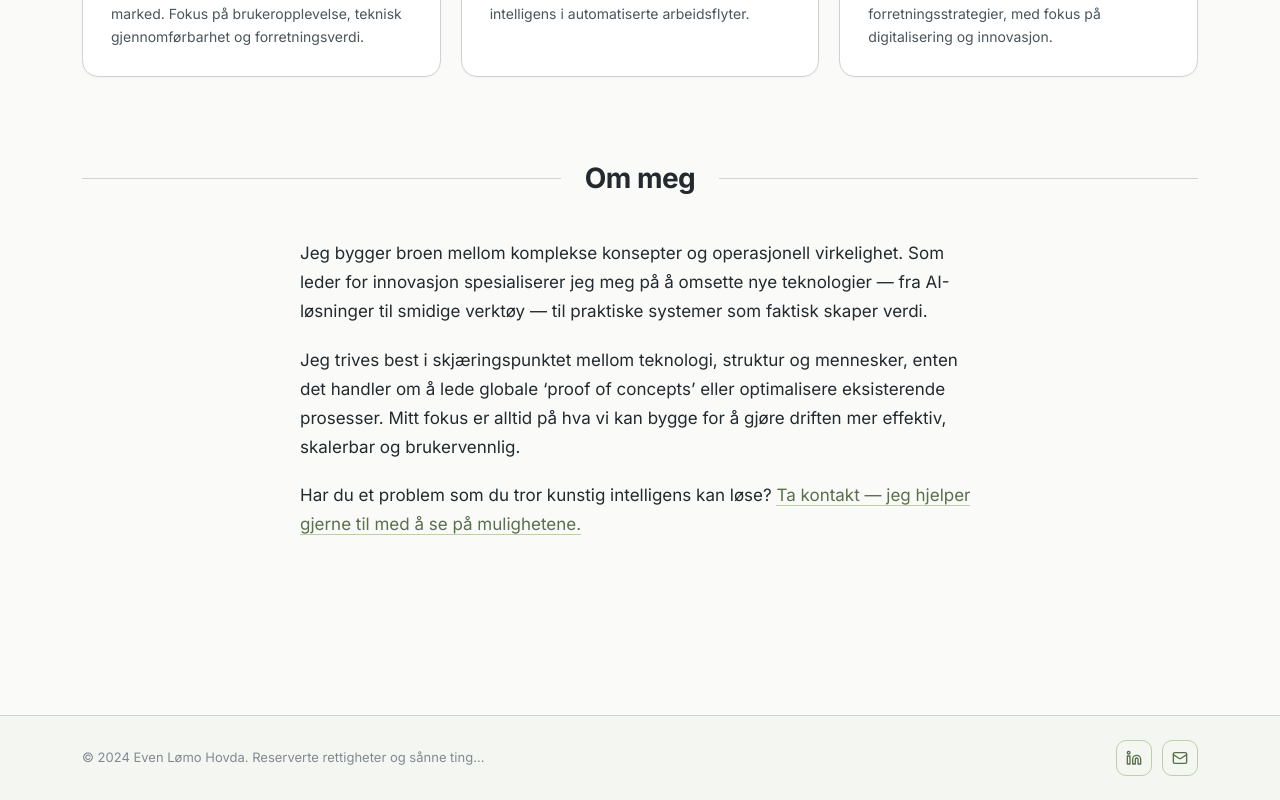
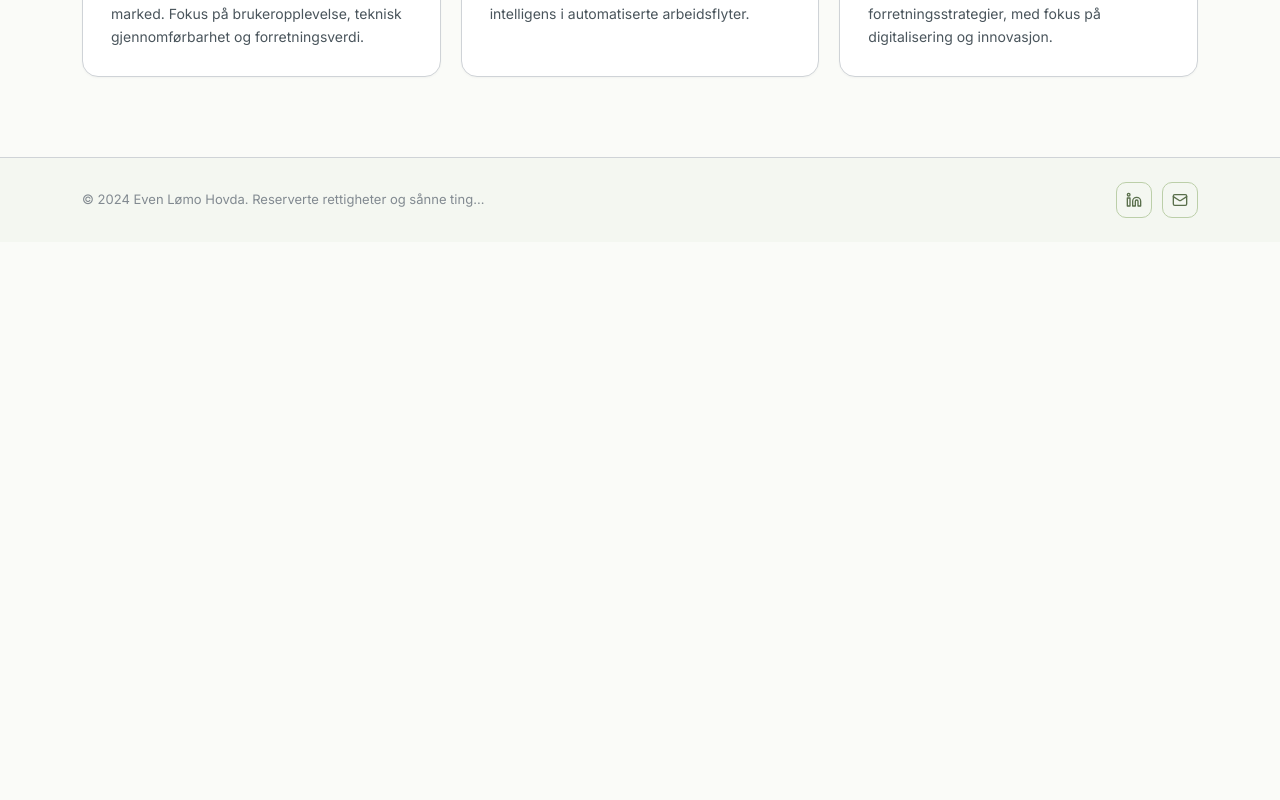
Before and after one commit to evenlhovda/my_portfolio, a Next.js app: page / in a window 1280 px wide. Shown: the part 797-1597 px from the top of the page. After the commit the page ends 1039 px from the top, so only its background shows below. Built offline with nearby package versions, Linux system fonts and the light colour scheme.

Commit message:
Oppdatert portfolio: ny VM Predictions-beskrivelse (engelsk/private league), fjernet Om meg-seksjon og nav-link

```diff
--- a/app/page.tsx
+++ b/app/page.tsx
@@ -108,34 +108,7 @@ export default function HomePage() {
           </div>
         </section>
 
-        {/* Om meg */}
-        <section id="about" className="mt-20 scroll-mt-24 pb-24">
-          <Divider>Om meg</Divider>
-          <div className="mx-auto mt-10 max-w-[680px]">
-            <p className="mb-5 text-[17px] leading-[1.7] text-fg-1">
-              Jeg bygger broen mellom komplekse konsepter og operasjonell
-              virkelighet. Som leder for innovasjon spesialiserer jeg meg på
-              å omsette nye teknologier — fra AI-løsninger til smidige verktøy —
-              til praktiske systemer som faktisk skaper verdi.
-            </p>
-            <p className="mb-5 text-[17px] leading-[1.7] text-fg-1">
-              Jeg trives best i skjæringspunktet mellom teknologi, struktur og
-              mennesker, enten det handler om å lede globale &lsquo;proof of
-              concepts&rsquo; eller optimalisere eksisterende prosesser. Mitt
-              fokus er alltid på hva vi kan bygge for å gjøre driften mer
-              effektiv, skalerbar og brukervennlig.
-            </p>
-            <p className="mb-0 text-[17px] leading-[1.7] text-fg-1">
-              Har du et problem som du tror kunstig intelligens kan løse?{" "}
-              <a
-                href="mailto:evenlhovda+web@gmail.com"
-                className="border-b border-sage-300 text-sage-700 transition-colors hover:border-sage-500 hover:text-sage-800"
-              >
-                Ta kontakt — jeg hjelper gjerne til med å se på mulighetene.
-              </a>
-            </p>
-          </div>
-        </section>
+        {/* Om meg fjernet etter ønske */}
       </div>
     </SiteLayout>
   )
--- a/components/layout/site-header.tsx
+++ b/components/layout/site-header.tsx
@@ -7,7 +7,7 @@ import { EHMonogram } from "@/components/ui/eh-monogram"
 const links = [
   { href: "/",         label: "Hjem" },
   { href: "/projects", label: "Prosjekter" },
-  { href: "/#about",   label: "Om meg" },
+  // { href: "/#about",   label: "Om meg" },
   { href: "/contact",  label: "Kontakt" },
 ]
 
```
Also changed, not shown: lib/data.ts (+4 -4 lines).
